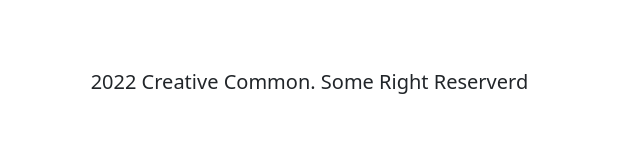
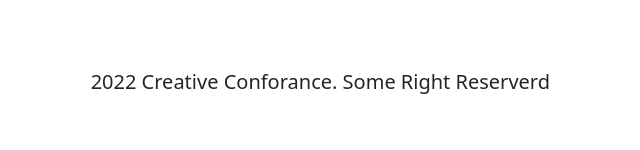
Before and after one commit to tamana-Balkhi/capstone-1, a website: page index.html in a window 1280 px wide. Shown: the part 1524-1674 px from the top of the page, 360-1000 px from the left. Drawn offline with nearby package versions, Linux system fonts and the light colour scheme.

Commit message:
home page design completed

```diff
--- a/index.html
+++ b/index.html
@@ -191,7 +191,7 @@
         </div>
       </div>
       <div class="col-6 col-md-8 d-flex justify-content-start" id="news">
-        <h5 class="text-capitalize ml-5">2022 creative common. some right reserverd</h5>
+        <h5 class="text-capitalize ml-5">2022 creative conforance. some right reserverd</h5>
       </div>
     </div>
   </footer>
--- a/style.css
+++ b/style.css
@@ -198,7 +198,4 @@
   margin-top: 100px;
    padding: 0% 5% 0% 5%;
 }
-
-
-
 }
```
